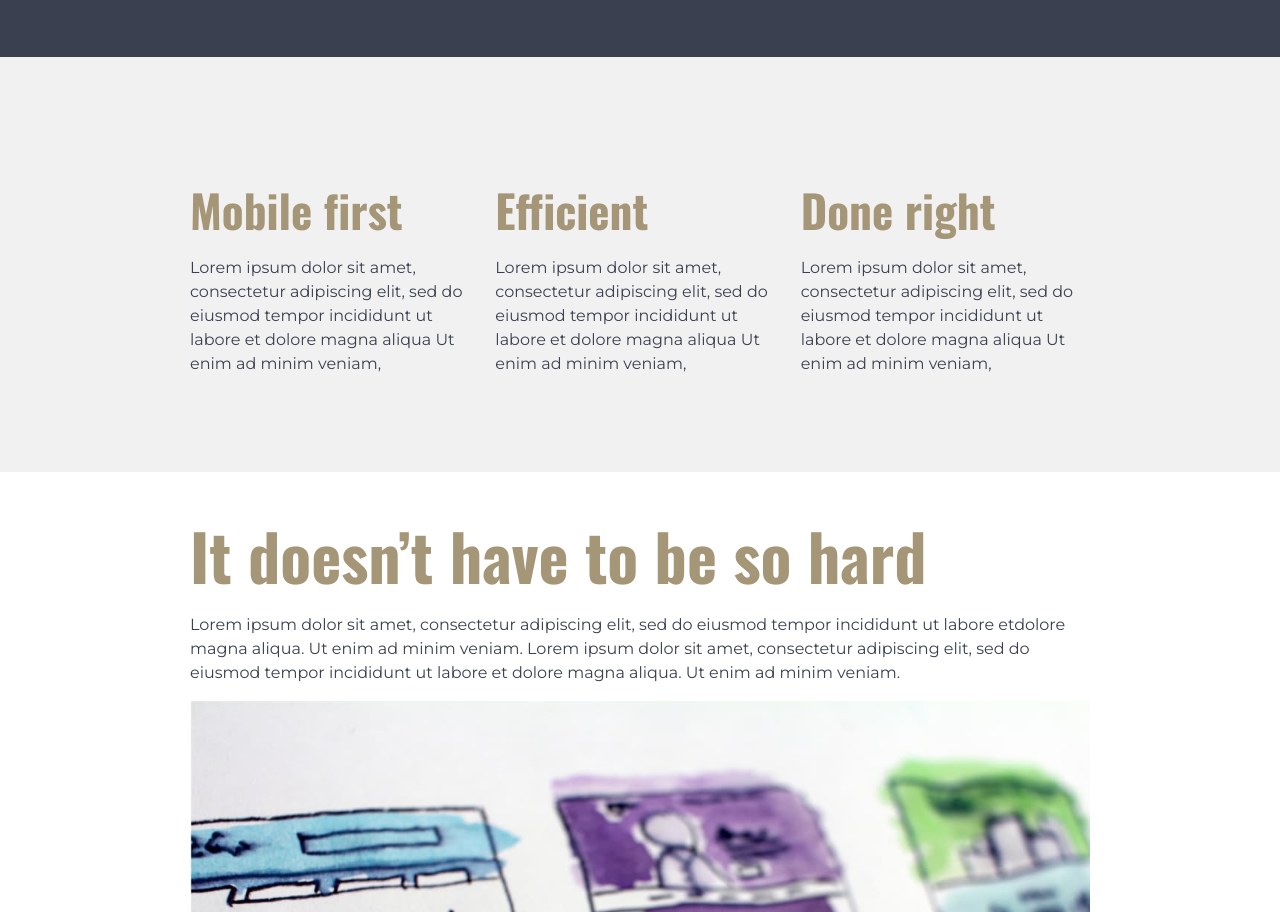
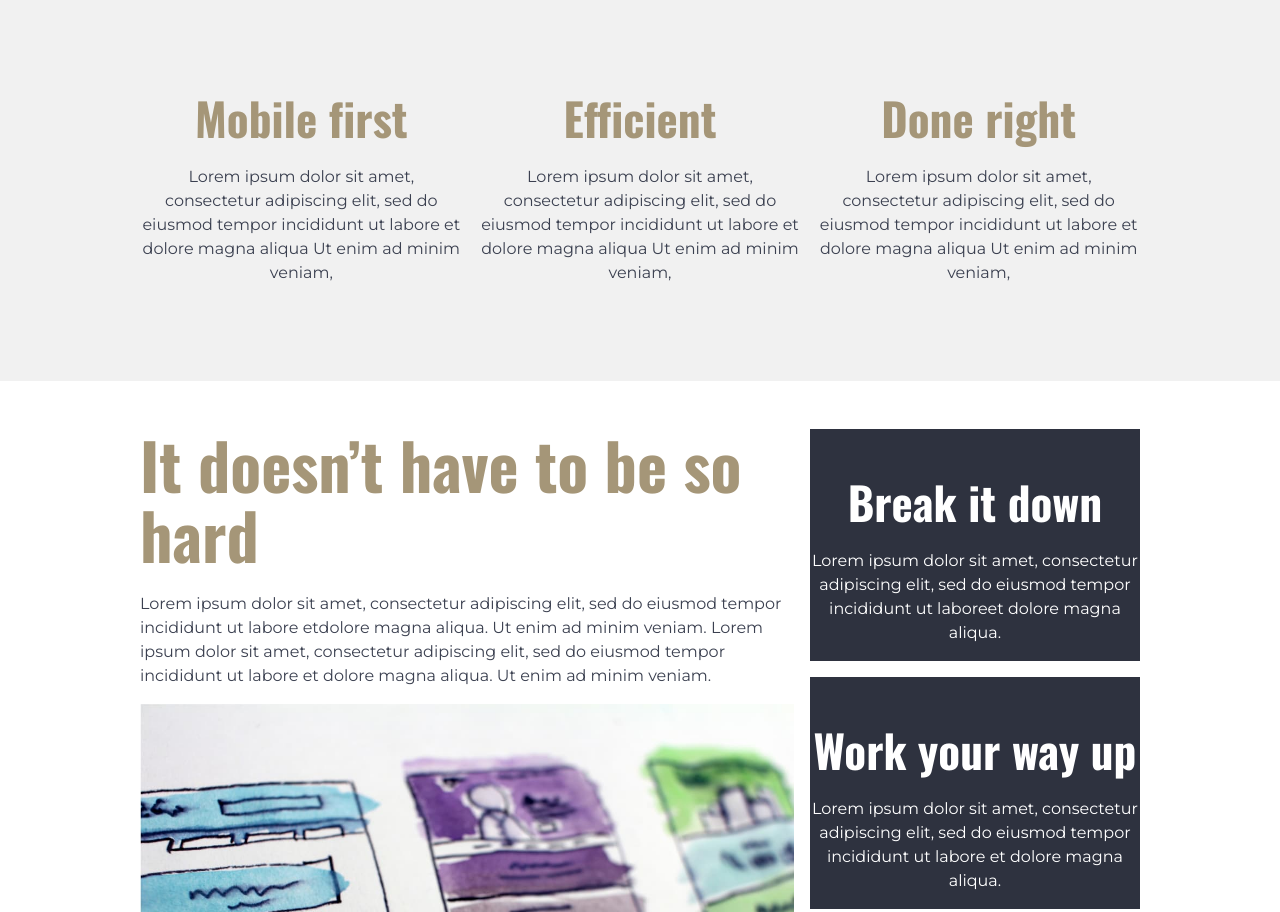
Before and after one commit to novakda/novakda-conquering-responsive-layouts-final-challenge, a plain HTML site: page cube.html in a window 1280 px wide. Shown: the part 640-1552 px from the top of the page. Drawn offline with nearby package versions, Linux system fonts and the light colour scheme.

Commit message:
wip: flex

```diff
--- a/cube.css
+++ b/cube.css
@@ -81,6 +81,7 @@ h5 {
     line-height: 1.1;
 
     color: var(--clr-primary-400);
+
 }
 
 h1 {
@@ -164,7 +165,7 @@ button,
 
 .wrapper {
     width: 80%;
-    max-width: 900px;
+    max-width: 1000px;
     margin-inline: auto;
 }
 
@@ -183,6 +184,10 @@ button,
 
 /* block */
 
+.dark-card {
+    text-align: center;
+}
+
 .dark-card,
 .dark-card h2,
 .dark-card h3 {
@@ -196,6 +201,7 @@ button,
     justify-content: space-between;
     align-items: center;
     gap: 2rem;
+    padding-block: 1rem;
 }
 
 /* dubious... */
@@ -220,12 +226,6 @@ button,
     text-transform: uppercase;
 }
 
-@media only screen and (min-width: 700px) and (max-width: 1000px) {
-    .sidebar {
-        display: flex;
-    }
-}
-
 @media only screen and (min-width: 700px) {
     .hero {
         display: flex;
@@ -239,11 +239,50 @@ button,
 
 .herosub {
     background-color: var(--clr-white-500);
+
+}
+
+.herosub .wrapper {
+    text-align: center;
 }
 
 .herosub h2 {
     font-size: var(--fs-700);
 }
+
+/* content panel */
+
+.content .wrapper {
+    display: flex;
+    flex-direction: column;
+    gap: 1em;
+}
+
+@media only screen and (min-width: 1000px) {
+    .content .wrapper {
+        flex-direction: row;
+    }
+}
+
+.content .sidebar {
+    display: flex;
+    flex-direction: column;
+    gap: 1em;
+}
+
+@media only screen and (min-width: 700px) and (max-width: 999.99px) {
+    .content .sidebar {
+        flex-direction: row;
+    }
+}
+
+@media only screen and (min-width: 1000px) {
+    .content .sidebar {
+        /* NB: works but feels like a hack! */
+        padding-block-start: 3rem;
+    }
+}
+
 
 @media only screen and (min-width: 700px) {
     .herosub .wrapper {
--- a/cube.html
+++ b/cube.html
@@ -43,18 +43,18 @@
     </div>
     <div id="herosub" class="herosub">
         <div class="wrapper">
-            <div class="">
+            <div class="subbox">
                 <!-- these feel more like h3s without a parent h2, h2 would be the title for this 'section'? -->
                 <h2>Mobile first</h2>
                 <p>Lorem ipsum dolor sit amet, consectetur adipiscing elit, sed do eiusmod tempor incididunt ut labore
                     et dolore magna aliqua Ut enim ad minim veniam,</p>
             </div>
-            <div>
+            <div class="subbox">
                 <h2>Efficient</h2>
                 <p>Lorem ipsum dolor sit amet, consectetur adipiscing elit, sed do eiusmod tempor incididunt ut labore
                     et dolore magna aliqua Ut enim ad minim veniam,</p>
             </div>
-            <div>
+            <div class="subbox">
                 <h2>Done right</h2>
                 <p>Lorem ipsum dolor sit amet, consectetur adipiscing elit, sed do eiusmod tempor incididunt ut labore
                     et dolore magna aliqua Ut enim ad minim veniam,</p>
@@ -63,7 +63,7 @@
     </div>
     <div id="contentpanel" class="content">
         <div class="wrapper">
-            <div id="contentpanel-main">
+            <div>
                 <h2>It doesn’t have to be so hard</h2>
                 <p>Lorem ipsum dolor sit amet, consectetur adipiscing elit, sed do eiusmod tempor incididunt ut labore
                     etdolore magna aliqua. Ut enim ad minim veniam. Lorem ipsum dolor sit amet, consectetur adipiscing
@@ -75,7 +75,7 @@
                     elit, sed
                     do eiusmod tempor incididunt ut labore et dolore magna aliqua. Ut enim ad minim veniam. </p>
             </div>
-            <div id="contentpanel-sidebar" class="sidebar">
+            <div class="sidebar">
                 <div class="dark-card">
                     <h3>Break it down</h3>
                     <p>Lorem ipsum dolor sit amet, consectetur adipiscing elit, sed do eiusmod tempor incididunt ut
```
